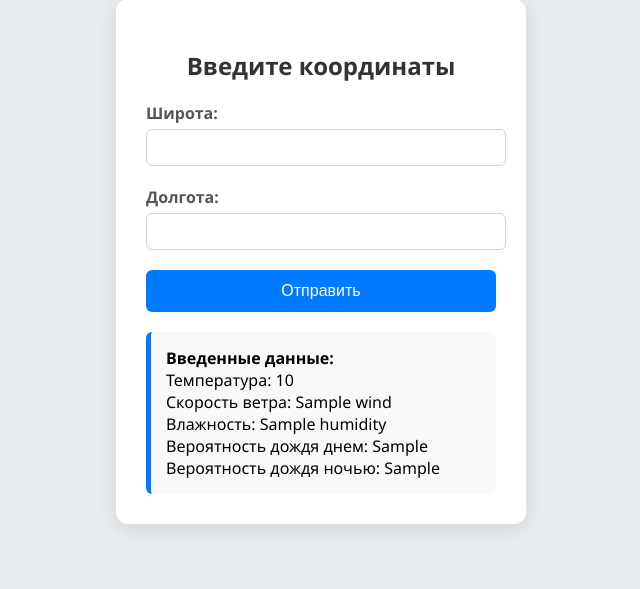
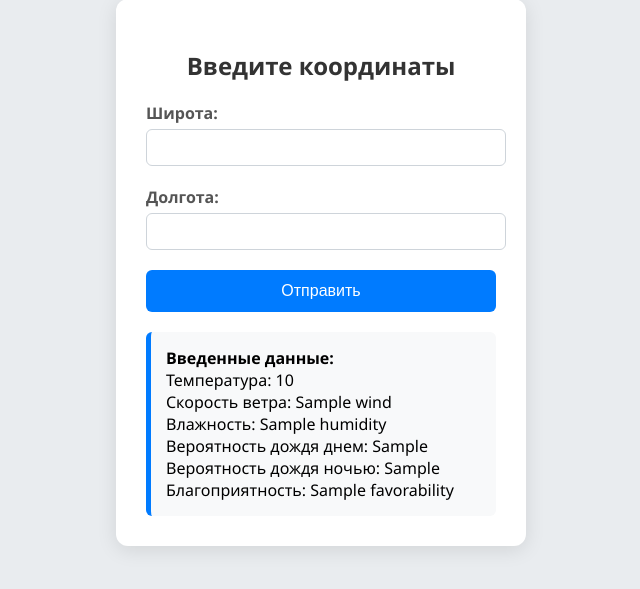
Before and after one commit to elhuel/weather_app, a Flask app: template templates/form.html in a window 1280 px wide. Shown: the part 86-675 px from the top of the page, without its empty margins (319-959 px from the left). Run offline with Flask 3, Linux system fonts and the light colour scheme; the template is opened without the code that fills it: most values are stand-ins (such as "Sample title", 1, 10 or a date in 2020); parts of the project's set-up code (start-up, migrations or seed data) failed here and were passed over.

Commit message:
check_bad_weather() output on main page

```diff
--- a/app.py
+++ b/app.py
@@ -19,6 +19,8 @@ def index():
         longitude = request.form['longitude']
 
         response = get_conditions(api_key, latitude, longitude)
+        favorability = check_bad_weather(response)
+
 
         temp = response["temperature"]
         wind = response['wind']
@@ -26,8 +28,8 @@ def index():
         rain_prob_day = response['rain_probability_day']
         rain_prob_night = response['rain_probability_night']
 
-        return render_template('form.html', temp=f'{temp}°C', wind=f'{wind} m/s', humidity=f'{humidity}%', rain_prob_day=f'{rain_prob_day}%', rain_prob_night=f'{rain_prob_night}')
+        return render_template('form.html', temp=f'{temp}°C', wind=f'{wind} m/s', humidity=f'{humidity}%', rain_prob_day=f'{rain_prob_day}%', rain_prob_night=f'{rain_prob_night}', favorability=favorability)
     return render_template('form.html')
 
 if __name__ == '__main__':
-    app.run(debug=True)
+    app.run(debug=True, port=8000)
--- a/templates/form.html
+++ b/templates/form.html
@@ -101,7 +101,8 @@
         Скорость ветра: {{ wind }}<br>
         Влажность: {{ humidity }}<br>
         Вероятность дождя днем: {{ rain_prob_day }}<br>
-        Вероятность дождя ночью: {{ rain_prob_night }}
+        Вероятность дождя ночью: {{ rain_prob_night }}<br>
+        Благоприятность: {{ favorability }}
     </div>
     {% endif %}
 </div>
--- a/weather.py
+++ b/weather.py
@@ -36,7 +36,7 @@ def get_conditions(api_key, latitude, longtitude):
     except Exception as e:
         return e
 
-def check_bad_weather(api_key, conditions={}):
+def check_bad_weather(conditions):
     bad_weather_score = 0
 
     if conditions["rain_probability_day"] > 70 or conditions["rain_probability_night"] > 70:
```
Also changed, not shown: 1 other file.
